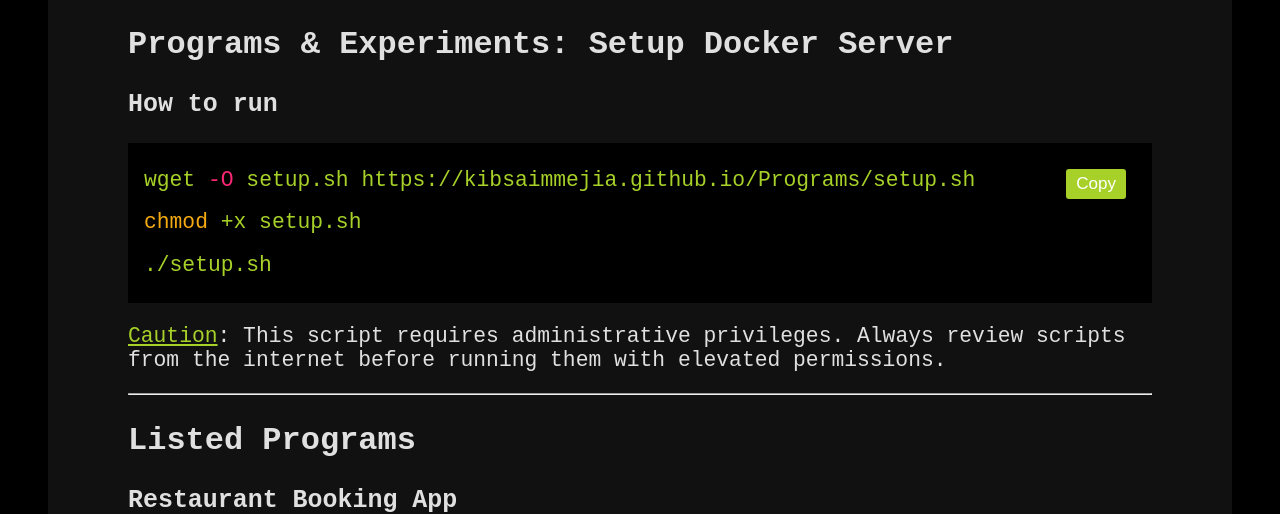
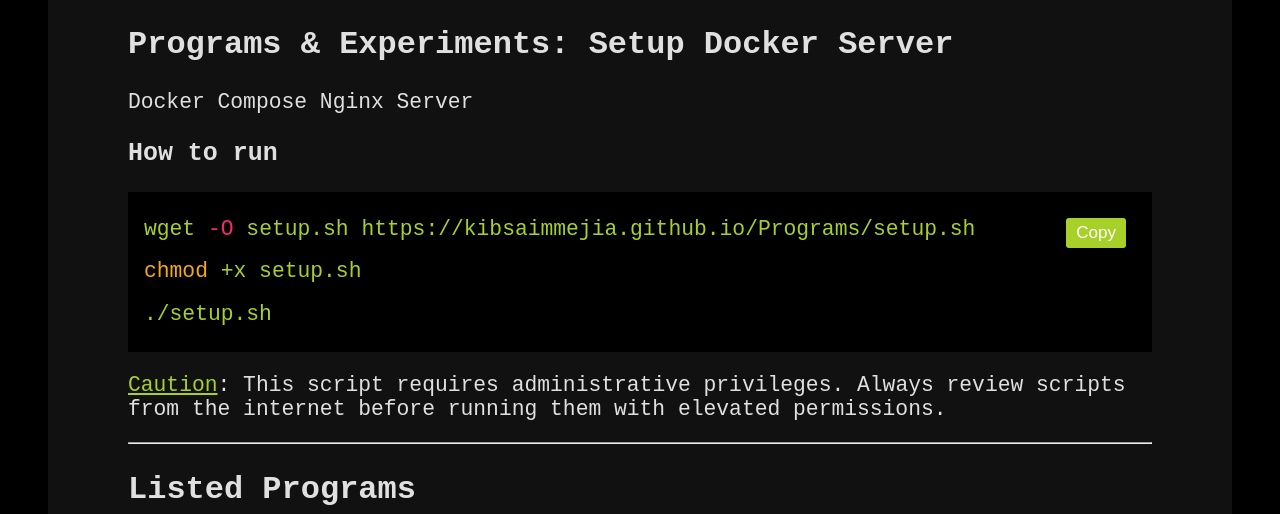
Before and after one commit to KibsaimMejia/Programs, a Jekyll site: the page built from index.md, in a window 1280 px wide and 900 px high, scrolled down 463 px, cut to the strip 170-684 px from the top of the window. Built offline with Jekyll 4.4.1, drawn with Linux system fonts in a browser that asks for light colours; some of the changed lines change nothing that is shown.

Commit message:
Update index.md

```diff
--- a/index.md
+++ b/index.md
@@ -11,6 +11,8 @@
 ---
 
 ## **Programs & Experiments**: Setup Docker Server
+
+Docker Compose Nginx Server
 
 ### How to run
 
@@ -27,7 +29,7 @@
 
 ### Restaurant Booking App
 
-![Restaurant Booking App: Development](IMAGE_URL)
+![Restaurant Booking App: Development Image](IMAGE_URL)
 
 **Live Developer Demo:** [Visit Website](https://KibsaimMejia.github.io/Programs/RestaurantBooking)
 
@@ -42,7 +44,7 @@
 
 ### Random App
 
-![Random: Development](IMAGE_URL)
+![Random: Development Image](IMAGE_URL)
 
 **Live Developer Demo:** [Visit Website](https://KibsaimMejia.github.io/Programs/Random)
 
```
